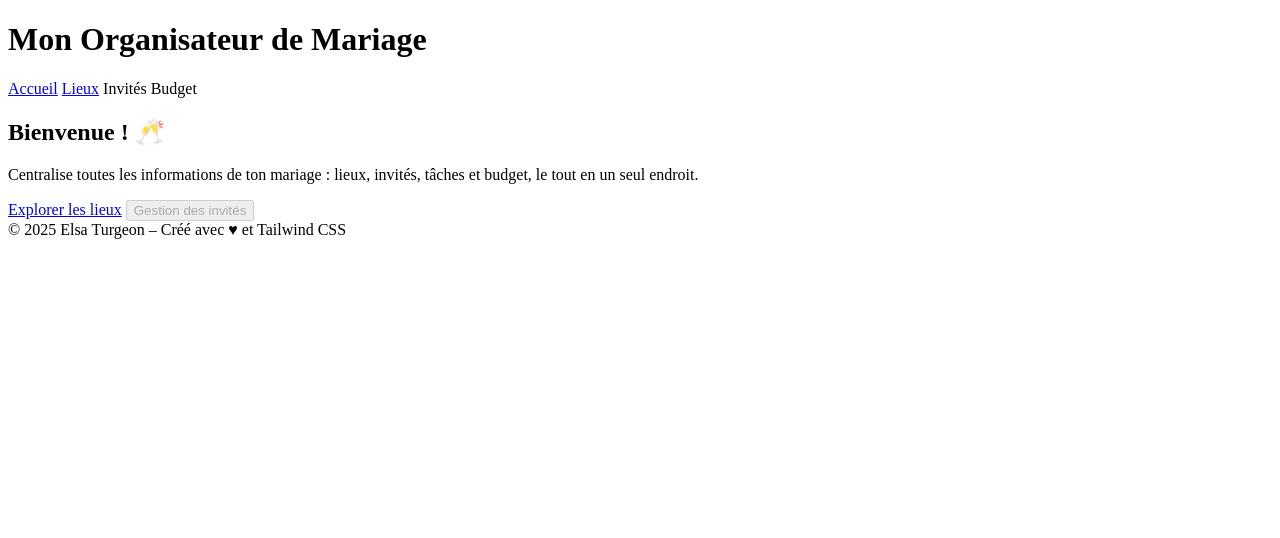
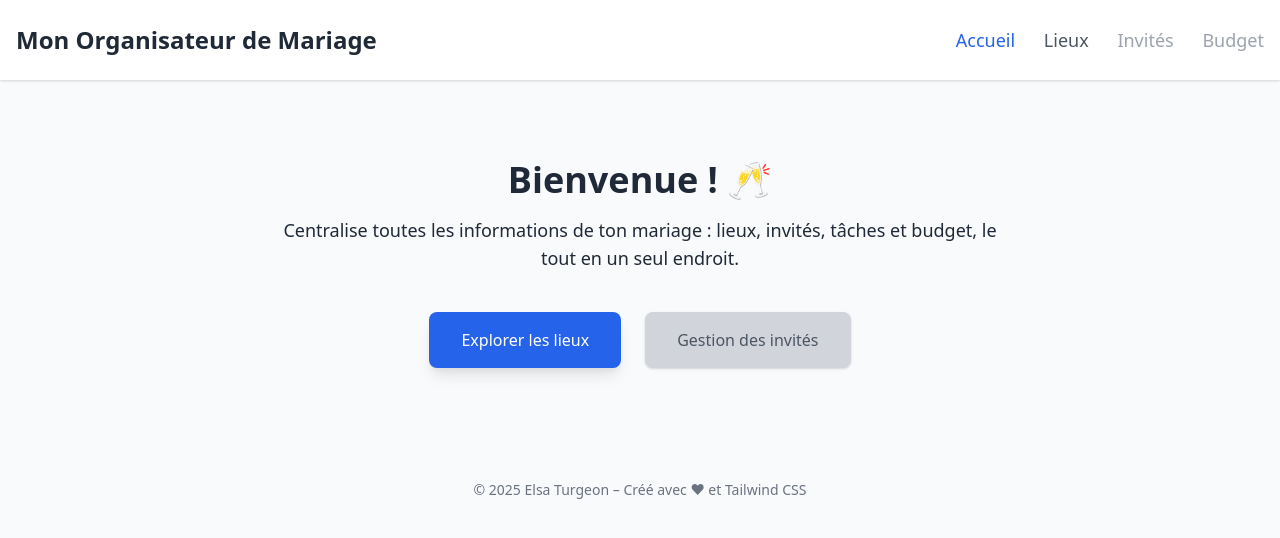
Before and after one commit to elsaturgeon/mariage, a plain HTML site: page index.html in a window 1280 px wide. Drawn offline with nearby package versions, Linux system fonts and the light colour scheme.

Commit message:
Update apres erreur index.html

```diff
--- a/index.html
+++ b/index.html
@@ -4,9 +4,8 @@
   <meta charset="utf-8">
   <title>Accueil – Organisateur de mariage</title>
   <!-- Tailwind CSS CDN -->
-<link rel="preconnect" href="https://fonts.googleapis.com">
-<link rel="preconnect" href="https://fonts.gstatic.com" crossorigin>
-<link href="https://fonts.googleapis.com/css2?family=Montserrat:ital,wght@0,100..900;1,100..900&display=swap" rel="stylesheet"></head>
+  <link href="https://cdn.jsdelivr.net/npm/tailwindcss@2.2.19/dist/tailwind.min.css" rel="stylesheet">
+</head>
 <body class="bg-gray-50 text-gray-800">
   <!-- Barre de navigation -->
   <header class="bg-white shadow">
```
